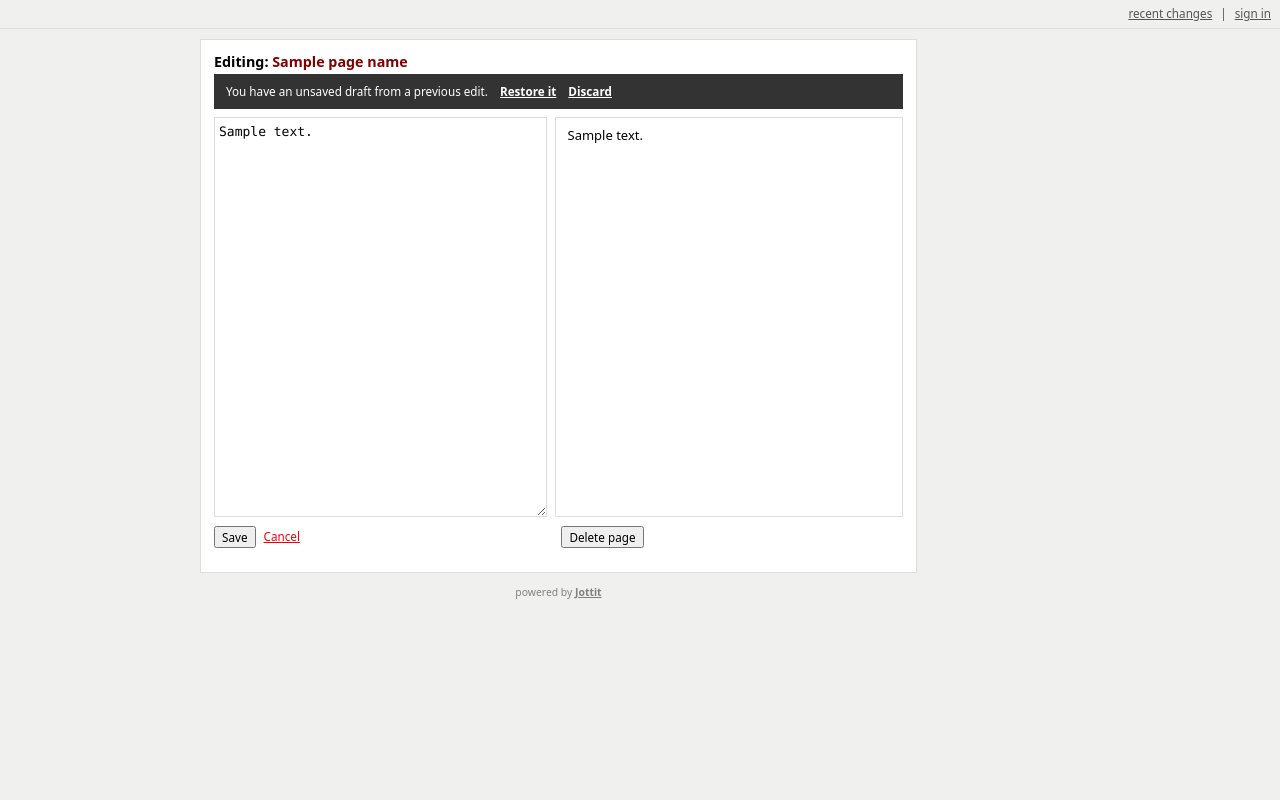
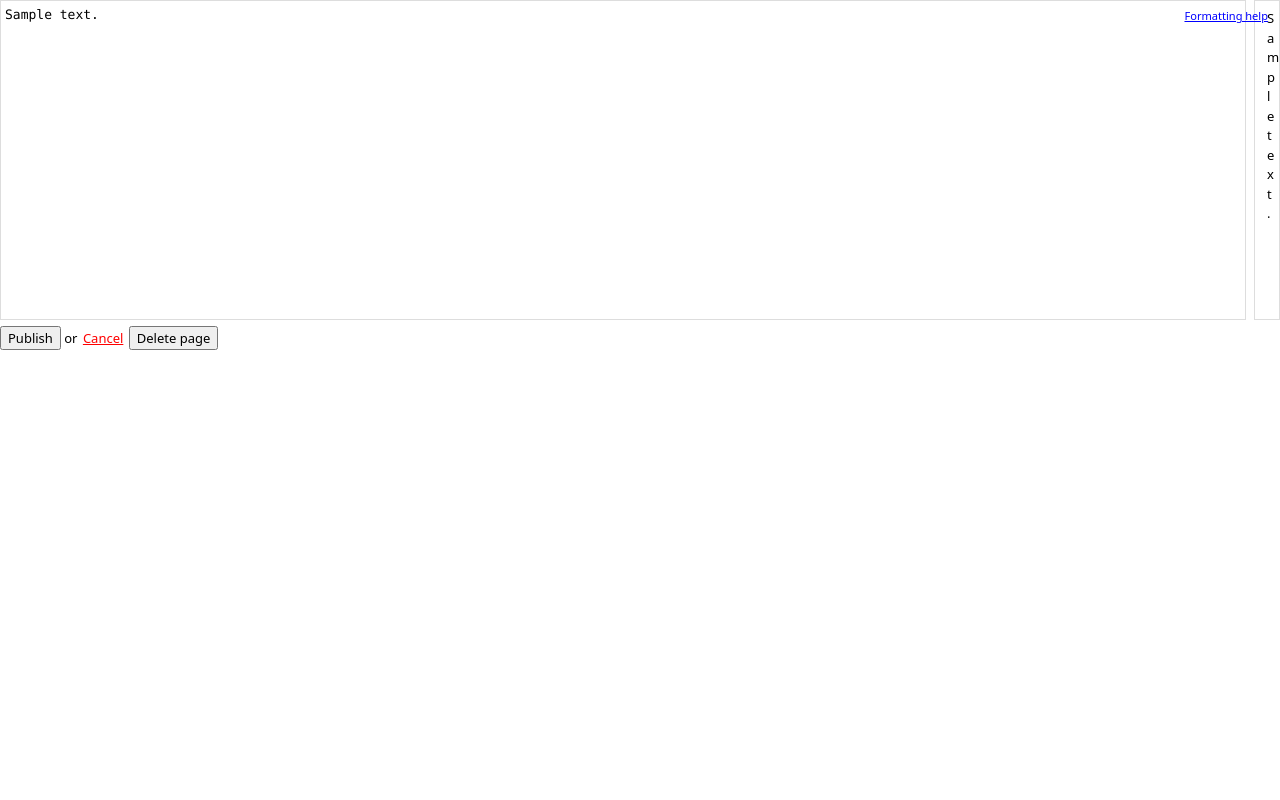
Before and after one commit to simonbc/jottit, a Flask app: template jottit/templates/edit_page.html in a window 1280 px wide. Run offline with Flask 3, Linux system fonts and the light colour scheme; the template is opened without the code that fills it: most values are stand-ins (such as "Sample title", 1, 10 or a date in 2020); some libraries are stand-ins or nearby versions.

Commit message:
Make the edit page fullscreen
The edit page now skips site_base.html and extends base.html directly
with body.edit, so the claim banner, header, sidebar, and content
footer don't render. The form fills the viewport: edge-to-edge
textarea on the left, live preview on the right (≥768px), action bar
pinned to the bottom with "Publish or Cancel". "Formatting help" sits
absolute top-right.

Draft banner re-copies to match the 2007 idiom: "Here's your draft
back. If you don't want it, revert to the live version" — drafts.js
auto-restores on load and the revert link wipes the localStorage
draft and reloads the server content into the textarea.

Adds caret.js — on desktop, focus the textarea on enter and restore
the saved selectionStart + scrollTop from the pages.caret_pos /
scroll_pos columns; on blur and submit, capture the current position
into hidden inputs so the server stores it for next time.

Co-Authored-By: Claude Opus 4.7 (1M context) <noreply@anthropic.com>

```diff
--- a/jottit/static/base.css
+++ b/jottit/static/base.css
@@ -10,6 +10,10 @@
   body.app,
   body.dialog-page {
     background: var(--color-bg-app);
+  }
+
+  body.edit {
+    background: #fff;
   }
 
   h1, h2, h3, h4, h5, h6 {
--- a/jottit/static/components.css
+++ b/jottit/static/components.css
@@ -451,21 +451,40 @@
 
   /* ---------- Edit-page draft banner / status ---------- */
   .draft-banner {
-    background: #333;
+    background: #555;
     color: #fff;
-    padding: 8px 12px;
-    margin: 0 0 8px 0;
+    padding: 7px 40px 7px 12px;
+    margin: 0;
     font-size: 0.9em;
-    display: flex;
-    gap: 12px;
-    align-items: center;
-    flex-wrap: wrap;
+    text-align: center;
+    position: relative;
   }
 
   .draft-banner .link-button {
     color: #fff;
     font-weight: bold;
     text-decoration: underline;
+    background: none;
+    border: 0;
+    padding: 0;
+    cursor: pointer;
+    font: inherit;
+    min-height: auto;
+  }
+
+  .draft-banner-dismiss {
+    position: absolute;
+    top: 50%;
+    right: 12px;
+    transform: translateY(-50%);
+    background: none;
+    border: 0;
+    color: #fff;
+    font-size: 1.3em;
+    cursor: pointer;
+    padding: 0 4px;
+    line-height: 1;
+    min-height: auto;
   }
 
   .draft-status {
@@ -475,8 +494,26 @@
     font-style: italic;
   }
 
-  /* ---------- Edit page ---------- */
-  .edit-page { margin-top: 0; }
+  /* ---------- "Formatting help" link top-right in fullscreen edit ---------- */
+  #formatting_help_link {
+    position: absolute;
+    top: 6px;
+    right: 12px;
+    font-size: 0.85em;
+    z-index: 1;
+  }
+
+  /* ---------- Edit page (body.edit — fullscreen, no chrome) ---------- */
+  body.edit { min-height: 100svh; display: flex; flex-direction: column; }
+
+  .edit-page {
+    flex: 1 1 auto;
+    display: flex;
+    flex-direction: column;
+    min-height: 0;
+    padding: 8px 12px;
+    gap: 6px;
+  }
 
   .edit-heading {
     font-size: 1.1em;
@@ -490,8 +527,9 @@
   .edit-split {
     display: flex;
     flex-direction: column;
+    flex: 1 1 auto;
     gap: 8px;
-    margin: 8px 0;
+    min-height: 0;
   }
 
   @media (min-width: 768px) {
@@ -507,9 +545,11 @@
   #content_text,
   .edit-page textarea {
     width: 100%;
+    flex: 1 1 auto;
     min-height: 320px;
     font-family: var(--font-stack-mono);
     line-height: var(--line-height-normal);
+    resize: none;
   }
 
   .edit-preview {
--- a/jottit/static/js/drafts.js
+++ b/jottit/static/js/drafts.js
@@ -1,7 +1,7 @@
-// Edit-page drafts island. Stores the textarea content in localStorage on
-// every change (debounced 1s); if a stored draft differs from the server
-// content when the page loads, shows a restore banner. On successful submit
-// the draft is cleared.
+// Edit-page drafts island. Auto-restores any in-progress draft on load (no
+// click needed), and offers a revert-to-live link to undo. On every change
+// the textarea content is written back to localStorage (debounced 1s); on
+// successful submit the draft is cleared.
 //
 // Storage shape: { content: string, savedAt: ms-epoch } under
 // `jottit-draft:${pathname}`. Drafts older than 30 days are pruned on load.
@@ -9,8 +9,8 @@
   const form = document.getElementById("edit_form");
   const textarea = document.getElementById("content_text");
   const banner = document.getElementById("draft_banner");
-  const restore = document.getElementById("draft_restore");
-  const discard = document.getElementById("draft_discard");
+  const revert = document.getElementById("draft_revert");
+  const dismiss = document.getElementById("draft_dismiss");
   const status = document.getElementById("draft_status");
   if (!form || !textarea) return;
 
@@ -46,21 +46,24 @@
     try { localStorage.removeItem(KEY); } catch { /* ignore */ }
   };
 
+  // Auto-restore: if there's a stored draft that differs from the server
+  // content, swap it in immediately and surface the revert banner.
   const stored = read();
-  if (stored && stored.content !== original && stored.content !== textarea.value && banner) {
+  if (stored && stored.content !== original && banner) {
+    textarea.value = stored.content;
     banner.hidden = false;
   }
 
-  restore?.addEventListener("click", () => {
-    if (stored) textarea.value = stored.content;
-    banner.hidden = true;
-    textarea.focus();
-  });
-
-  discard?.addEventListener("click", () => {
+  revert?.addEventListener("click", () => {
+    textarea.value = original;
     clear();
     banner.hidden = true;
     textarea.focus();
+    textarea.dispatchEvent(new Event("input"));
+  });
+
+  dismiss?.addEventListener("click", () => {
+    banner.hidden = true;
   });
 
   let timer = null;
--- a/jottit/templates/edit_page.html
+++ b/jottit/templates/edit_page.html
@@ -1,40 +1,46 @@
-{% extends "site_base.html" %}
+{# Fullscreen edit chrome (body.edit): edge-to-edge textarea on the left,
+   live preview on the right, action bar pinned to the bottom. No claim
+   banner, header, sidebar, or footer. #}
+{% extends "base.html" %}
 
-{% block title %}Edit: {{ page_name or "Home" }}{% if site and site.title %} — {{ site.title }}{% endif %}{% endblock %}
+{% block title %}Editing {{ page_name or "Home" }}{% if site and site.title %} · {{ site.title }}{% endif %}{% endblock %}
 
-{% block content %}
-  <div class="edit-page">
-    <h1 class="edit-heading">Editing: <span class="page_name">{{ page_name or "Home" }}</span></h1>
+{% block body_class %}edit{% endblock %}
 
-    <div id="draft_banner" class="draft-banner" hidden>
-      <span>You have an unsaved draft from a previous edit.</span>
-      <button type="button" id="draft_restore" class="link-button">Restore it</button>
-      <button type="button" id="draft_discard" class="link-button">Discard</button>
-    </div>
-
-    <form method="post" action="" id="edit_form" class="form"
+{% block body %}
+  <form method="post" action="" id="edit_form"
         data-original-content="{{ content }}"
         data-page-name="{{ page_name }}">
     <input type="hidden" name="current_revision" value="{{ current_revision }}">
+    <input type="hidden" id="caret_pos" name="caret_pos" value="{{ caret_pos }}">
+    <input type="hidden" id="scroll_pos" name="scroll_pos" value="{{ scroll_pos }}">
+
+    <a id="formatting_help_link" href="https://daringfireball.net/projects/markdown/syntax" target="_blank" rel="noopener">Formatting help</a>
+
+    <div id="draft_banner" class="draft-banner" hidden>
+      <span>Here's your draft back. If you don't want it, <button type="button" id="draft_revert" class="link-button">revert to the live version</button></span>
+      <button type="button" id="draft_dismiss" class="draft-banner-dismiss" aria-label="Dismiss">&times;</button>
+    </div>
+
     <div class="edit-split">
       <label for="content_text" class="visually-hidden">Page content (Markdown)</label>
-        <textarea id="content_text" name="content" rows="20" cols="80" autofocus>{{ content }}</textarea>
+      <textarea id="content_text" name="content" autofocus>{{ content }}</textarea>
       <div id="preview" class="edit-preview" aria-live="polite" aria-label="Preview"></div>
     </div>
-      <div class="form-actions edit-actions">
-        <button type="submit">Save</button>
-        <a class="button-cancel" href="{{ site_root_path }}{{ page_slug(page_name) }}">Cancel</a>
+
+    <div class="edit-actions">
+      <button type="submit">Publish</button>
+      or <a class="button-cancel" href="{{ site_root_path }}{{ page_slug(page_name) }}">Cancel</a>
       {% if page_name %}
         <button type="submit" name="delete" value="1" id="delete">Delete page</button>
       {% endif %}
       <span id="draft_status" class="draft-status" aria-live="polite"></span>
     </div>
   </form>
-  </div>
 {% endblock %}
 
 {% block scripts %}
-  {{ super() }}
+  <script src="{{ url_for('static', filename='js/caret.js') }}" defer></script>
   <script src="{{ url_for('static', filename='js/drafts.js') }}" defer></script>
   <script src="{{ url_for('static', filename='js/vendor/marked.min.js') }}" defer></script>
   <script src="{{ url_for('static', filename='js/preview.js') }}" defer></script>
--- a/jottit/views/page.py
+++ b/jottit/views/page.py
@@ -274,6 +274,8 @@ def _render_edit_form(conn: Connection, page_name: str) -> ResponseReturnValue:
             page_name=page_name,
             content="",
             current_revision=0,
+            caret_pos=0,
+            scroll_pos=0,
         )
 
     revision = get_revision(conn, page_id=page.id)
@@ -286,6 +288,8 @@ def _render_edit_form(conn: Connection, page_name: str) -> ResponseReturnValue:
         page_name=page_name,
         content=content,
         current_revision=revision.revision if revision else 0,
+        caret_pos=page.caret_pos,
+        scroll_pos=page.scroll_pos,
     )
 
 
```
Also changed, not shown: jottit/static/js/caret.js (added, +44 -0 lines), tests/test_draft.py (+2 -2 lines). Lines whose indentation alone changed are shown as unchanged.
